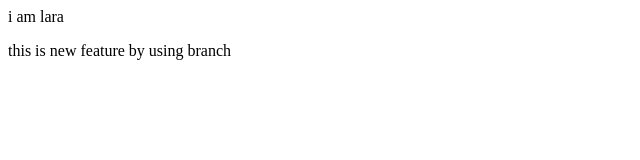
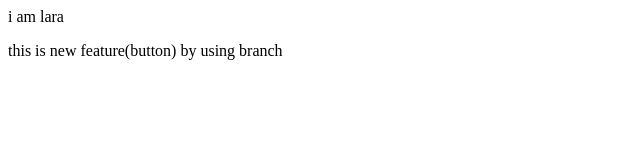
Before and after one commit to ankit-singh9/second-repositary, a plain HTML site: page index.html in a window 1280 px wide. Shown: the full height of the page, 0-640 px from the left. Drawn offline with Linux system fonts and the light colour scheme.

```diff
--- a/index.html
+++ b/index.html
@@ -1,2 +1,2 @@
 <p>i am lara</p>
-<p>this is new feature by using branch</p>
+<p>this is new feature(button) by using branch</p>
```
